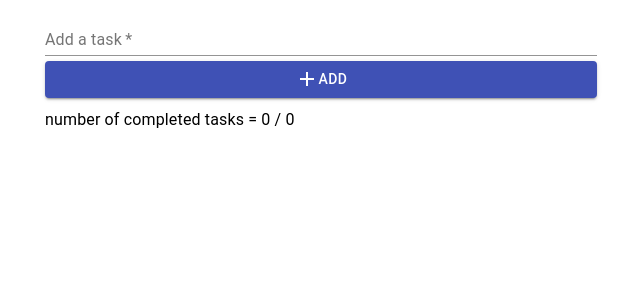
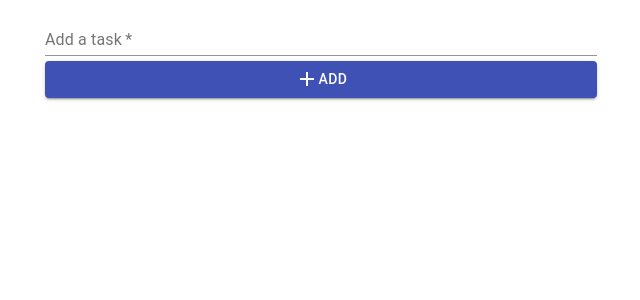
Before and after one commit to eman275/to-do-App, a React (Create React App) app: page / in a window 1280 px wide. Shown: the top 300 px of the page, without its empty margins (319-959 px from the left). Built offline with nearby package versions, Linux system fonts and the light colour scheme.

Commit message:
condtion for counter text

```diff
--- a/package.json
+++ b/package.json
@@ -14,13 +14,10 @@
     "@types/node": "^16.18.6",
     "@types/react": "^18.0.26",
     "@types/react-beautiful-dnd": "^13.1.3",
-    "@types/react-dom": "^18.0.9",
-    "darkreader": "^4.9.58",
     "react": "^18.2.0",
     "react-beautiful-dnd": "^13.1.1",
     "react-dom": "^18.2.0",
     "react-flip-move": "^3.0.5",
-    "react-router-dom": "^6.4.5",
     "react-scripts": "5.0.1",
     "typescript": "^4.9.4",
     "web-vitals": "^2.1.4"
--- a/src/components/Todos/ToDoAPP.tsx
+++ b/src/components/Todos/ToDoAPP.tsx
@@ -21,11 +21,16 @@ const ToDoAPP = () => {
 
   return (
     <>
-     <Container maxWidth="sm"  style={{ marginTop: 10 }}>
-            <Typography>
-              number of  completed tasks = {counter} / {todos.length}
-              </Typography>
-        </Container>
+    {counter !==0 ?
+      <Container maxWidth="sm"  style={{ marginTop: 10 }}>
+      <Typography>
+        number of  completed tasks = {counter} / {todos.length}
+        </Typography>
+  </Container>
+  :
+  null
+    }
+
 
       <DragDropContext
         onBeforeDragStart={() => setDragging(true)}
```
Also changed, not shown: src/types.d.ts (+0 -11 lines).
